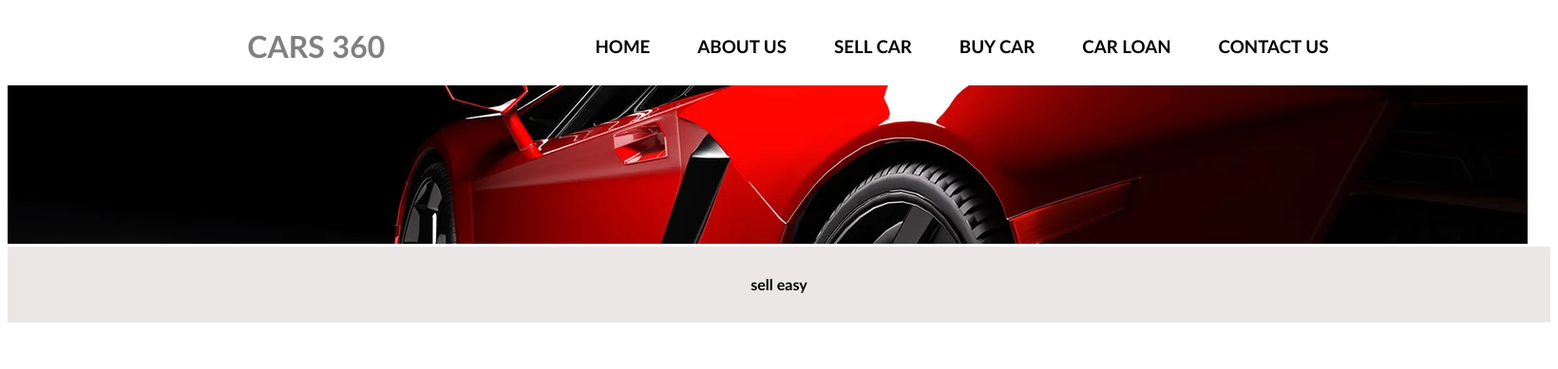
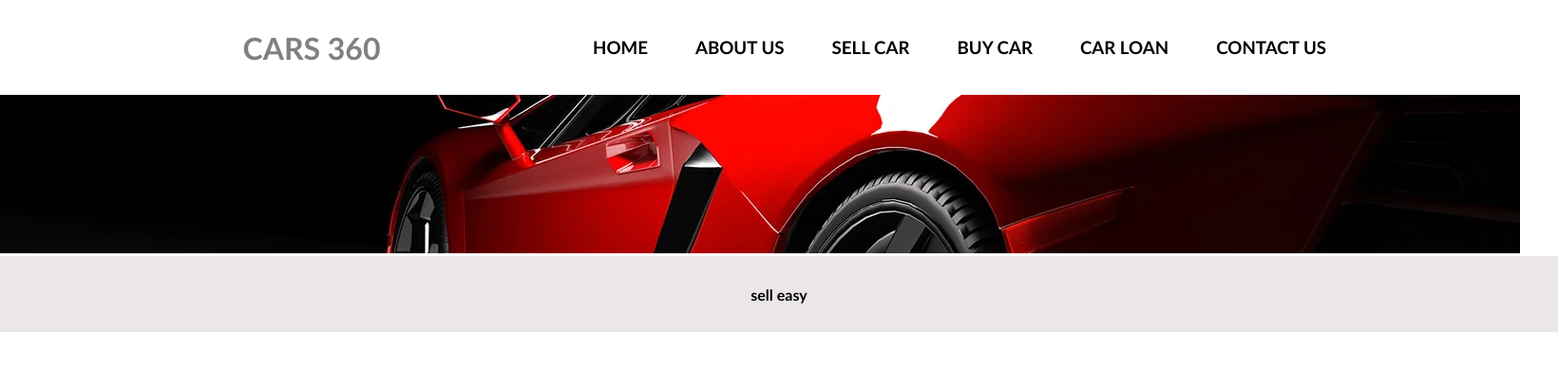
Before and after one commit to Ayaz-Ahamed-Shaik/PythonGroupRetake, a Flask app: page / in a window 1640 px wide. Shown: the top 389 px of the page at 95% size. Run offline with Flask 3, Linux system fonts and the light colour scheme.

Commit message:
section2styling3

```diff
--- a/static/css/index.css
+++ b/static/css/index.css
@@ -1,12 +1,16 @@
 *
 {
     font-family: 'Gill Sans', 'Gill Sans MT', Calibri, 'Trebuchet MS', sans-serif;
+    padding: 0;
+    margin: 0;
+    overflow: hidden;
 }
 header{
     display: flex;
     justify-content: center;
     align-items: center;
     width: 100%;
+    height: 100px;
 }
 header h1
 {
@@ -28,7 +32,11 @@ nav h3
     margin-left: 50px;
 }
 
-
+.section1
+{
+    width: 100%;
+    height: 100%;
+}
 /* main section */
 .section2
 {
```
